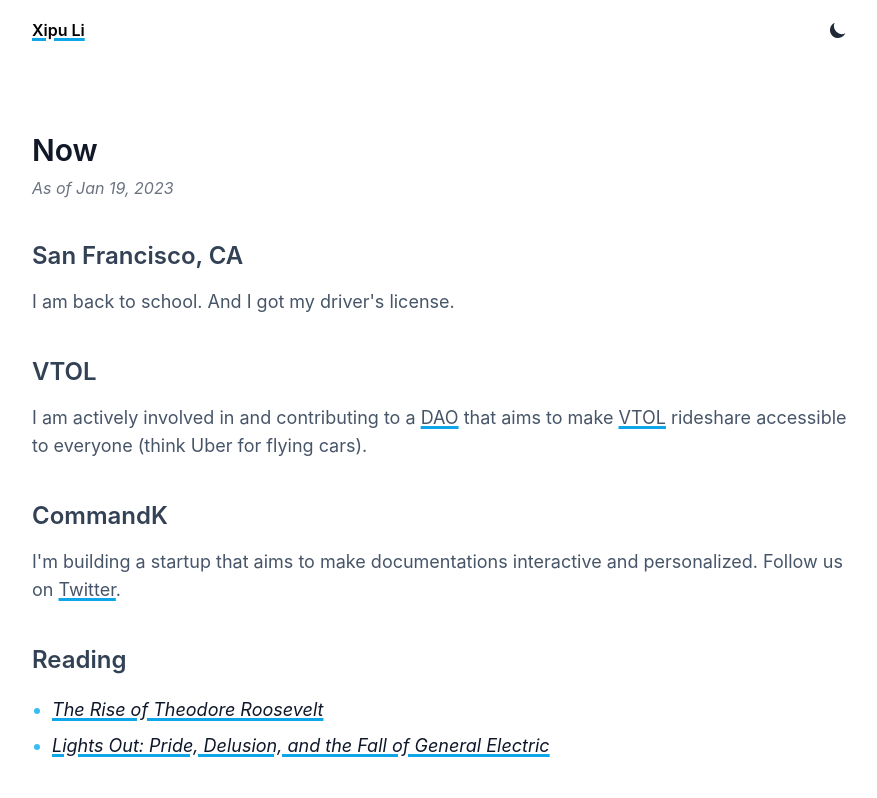
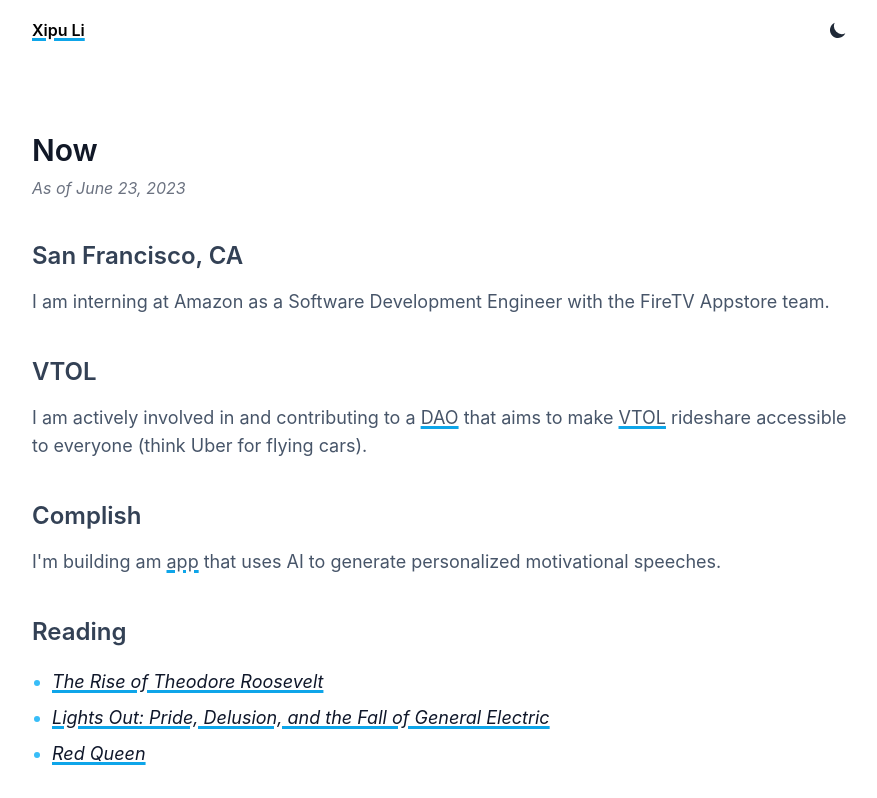
Before and after one commit to GoodluckH/personal-blog, a Next.js app: page /now in a window 1280 px wide. Shown: the top 798 px of the page, without its empty margins (196-1073 px from the left). Built offline with nearby package versions, Linux system fonts and the light colour scheme.

Commit message:
update now and project

```diff
--- a/pages/now.jsx
+++ b/pages/now.jsx
@@ -33,13 +33,13 @@ export default function Home() {
           </h2>
           <h4 className="text-gray-500 dark:text-gray-400">
             <span className="text-base italic md:text-md">
-              As of Jan 19, 2023
+              As of June 23, 2023
             </span>
           </h4>
           <section className="mt-[10px] md:mt-[10px]">
             <h3 className="mt-[10px] md:mt-[20px]">San Francisco, CA</h3>
             <p className="pt-2 text-base sm:text-lg text-slate-600 dark:text-slate-200">
-              I am back to school. And I got my driver&#39;s license.
+              I am interning at Amazon as a Software Development Engineer with the FireTV Appstore team.
             </p>
 
             <h3 className="mt-[10px] md:mt-[20px]">VTOL</h3>
@@ -59,9 +59,9 @@ export default function Home() {
               rideshare accessible to everyone (think Uber for flying cars).
             </p>
 
-            <h3 className="mt-[10px] md:mt-[20px]">CommandK</h3>
+            <h3 className="mt-[10px] md:mt-[20px]">Complish</h3>
             <p className="pt-2 text-base sm:text-lg text-slate-600 dark:text-slate-200">
-              I&#39;m building a startup that aims to make documentations interactive and personalized. Follow us on <a href="https://twitter.com/_commandk" target="_blank" rel="noreferrer">Twitter</a>.
+              I&#39;m building am <a href="https:/complish.ai" target="_blank" rel="noreferrer">app</a> that uses AI to generate personalized motivational speeches.
             </p>
 
             <h3 className="mt-[10px] md:mt-[20px]">Reading</h3>
@@ -89,6 +89,16 @@ export default function Home() {
                  Lights Out: Pride, Delusion, and the Fall of General Electric
                 </a>
               </li>
+              <li>
+                <a
+                  href="https://amzn.to/46me39G"
+                  target="_blank"
+                  rel="noreferrer"
+                  className="italic"
+                >
+                 Red Queen
+                </a>
+              </li>
 
 
             </ul>
@@ -102,6 +112,46 @@ export default function Home() {
               >
             <li>
                 <a
+                  href="https://amzn.to/44f1RFB"
+                  target="_blank"
+                  rel="noreferrer"
+                  className="italic"
+                >
+                 Outlive: The Science and Art of Longevity
+                </a>
+              </li>
+            <li>
+                <a
+                  href="https://amzn.to/3pdP9Z9"
+                  target="_blank"
+                  rel="noreferrer"
+                  className="italic"
+                >
+                 Guns, Germs, and Steel: The Fates of Human Societies
+                </a>
+              </li>
+            <li>
+                <a
+                  href="https://amzn.to/3PtggKr"
+                  target="_blank"
+                  rel="noreferrer"
+                  className="italic"
+                >
+                 To Sell Is Human: The Surprising Truth About Moving Others
+                </a>
+              </li>
+            <li>
+                <a
+                  href="https://amzn.to/3NJM6B5"
+                  target="_blank"
+                  rel="noreferrer"
+                  className="italic"
+                >
+                 Influence: The Psychology of Persuasion
+                </a>
+              </li>
+            <li>
+                <a
                   href="https://amzn.to/3DTiAV3"
                   target="_blank"
                   rel="noreferrer"
@@ -110,6 +160,7 @@ export default function Home() {
                   Ikigai: The Japanese Secret to a Long and Happy Life
                 </a>
               </li>
+
                 </ul>
 
 
```
Also changed, not shown: data/projects.json (+7 -0 lines), public/project_images/hearhear.png (added).
